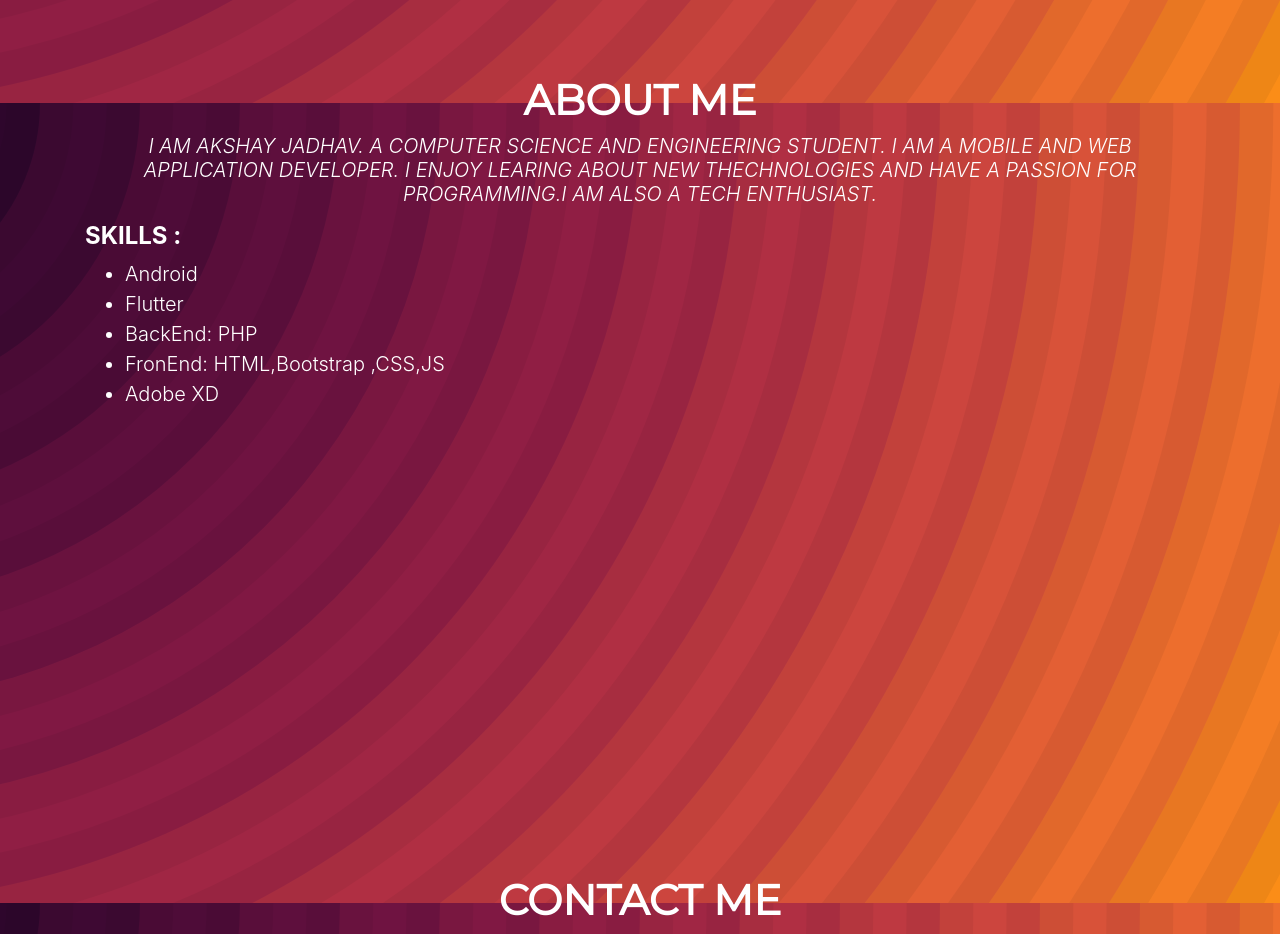
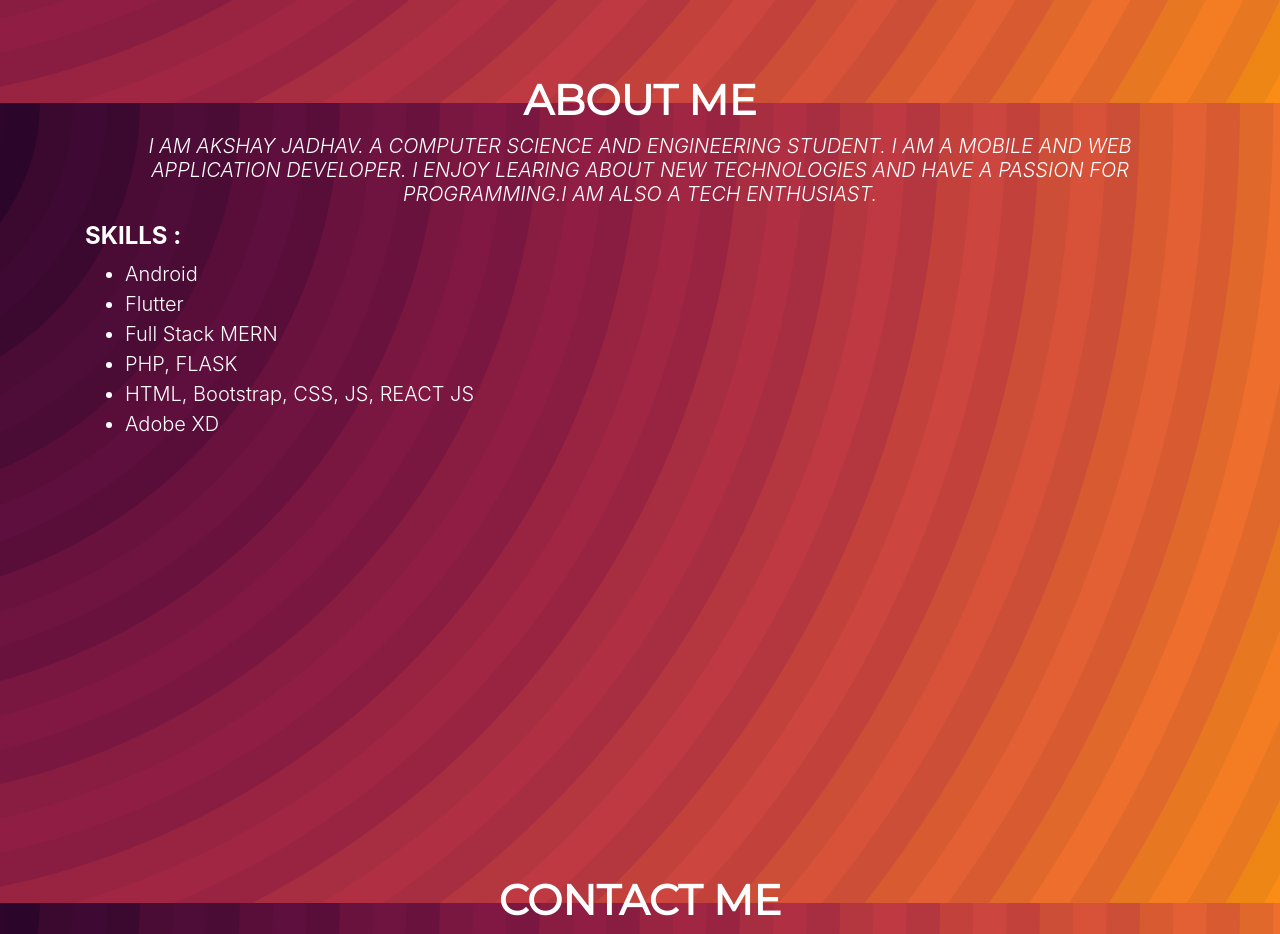
Before and after one commit to akshayjadhav4/akshayjadhav4.github.io, a plain HTML site: page index.html in a window 1280 px wide. Shown: the part 1497-2431 px from the top of the page. Drawn offline with nearby package versions, Linux system fonts and the light colour scheme.

Commit message:
Skilles updated

```diff
--- a/index.html
+++ b/index.html
@@ -146,15 +146,16 @@
             <h3 class="Disply-3 text-center">ABOUT ME</h3>
             <div class="row">
               <div class="col-lg-12 col-sm-12">
-                <h5 class="lead blockquote text-center aboutText"><em>I am Akshay Jadhav. A Computer Science and Engineering Student. I am a mobile and web application Developer. I enjoy learing about new thechnologies and have a passion for programming.I am also a tech enthusiast.</em></h5>
+                <h5 class="lead blockquote text-center aboutText"><em>I am Akshay Jadhav. A Computer Science and Engineering Student. I am a mobile and web application Developer. I enjoy learing about new technologies and have a passion for programming.I am also a tech enthusiast.</em></h5>
               </div>
             </div>
               <h4 class="Disply-3 title"><strong>Skills :</strong></h4>
               <ul id="skill">
                 <li class="lead">Android</li>
                 <li class="lead">Flutter</li>
-                <li class="lead">BackEnd: PHP</li>
-                <li class="lead">FronEnd: HTML,Bootstrap ,CSS,JS</li>
+                <li class="lead">Full Stack MERN</li>
+                <li class="lead">PHP, FLASK</li>
+                <li class="lead">HTML, Bootstrap, CSS, JS, REACT JS</li>
                 <li class="lead">Adobe XD
                 </li>
               </ul>
```
